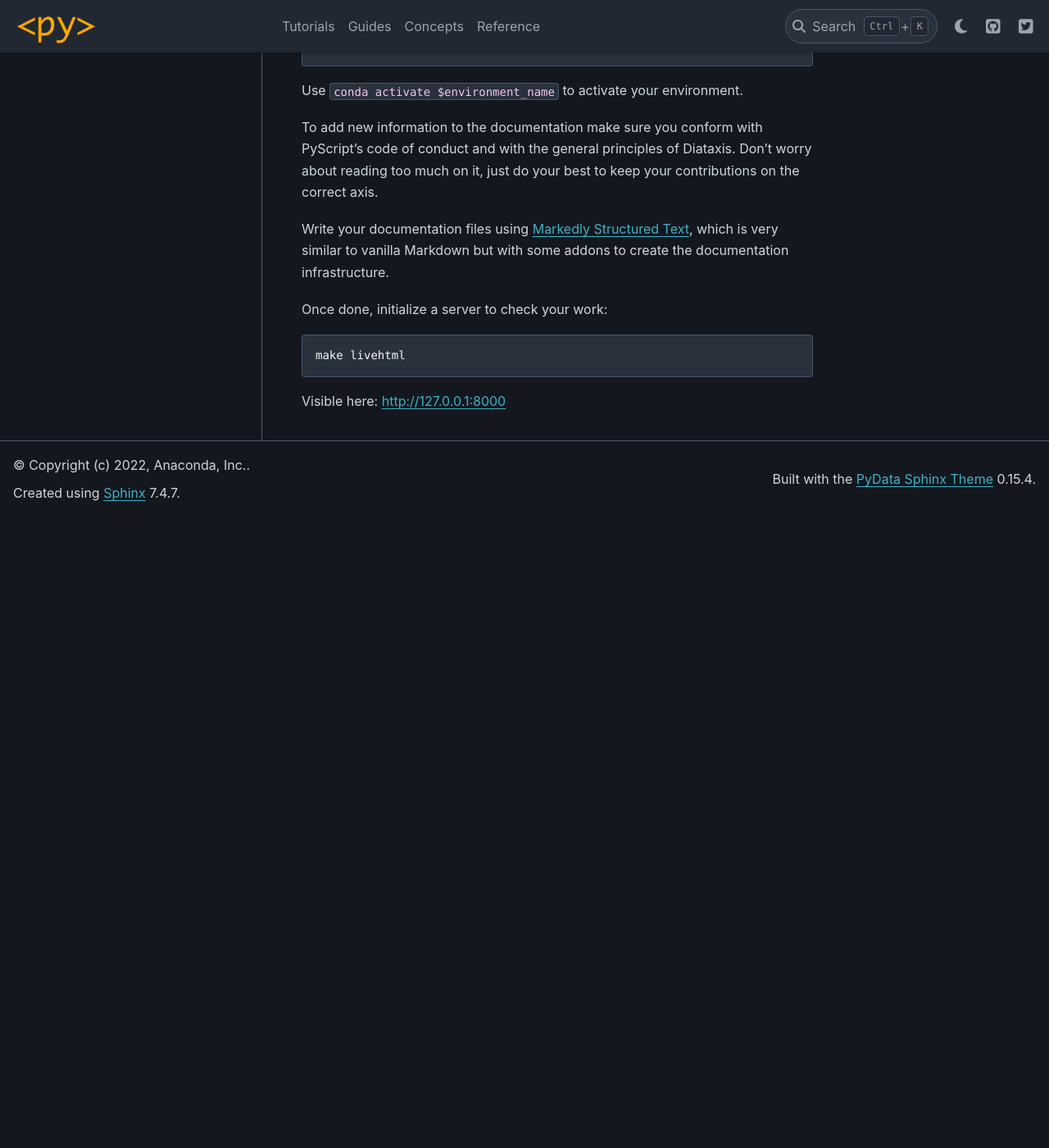
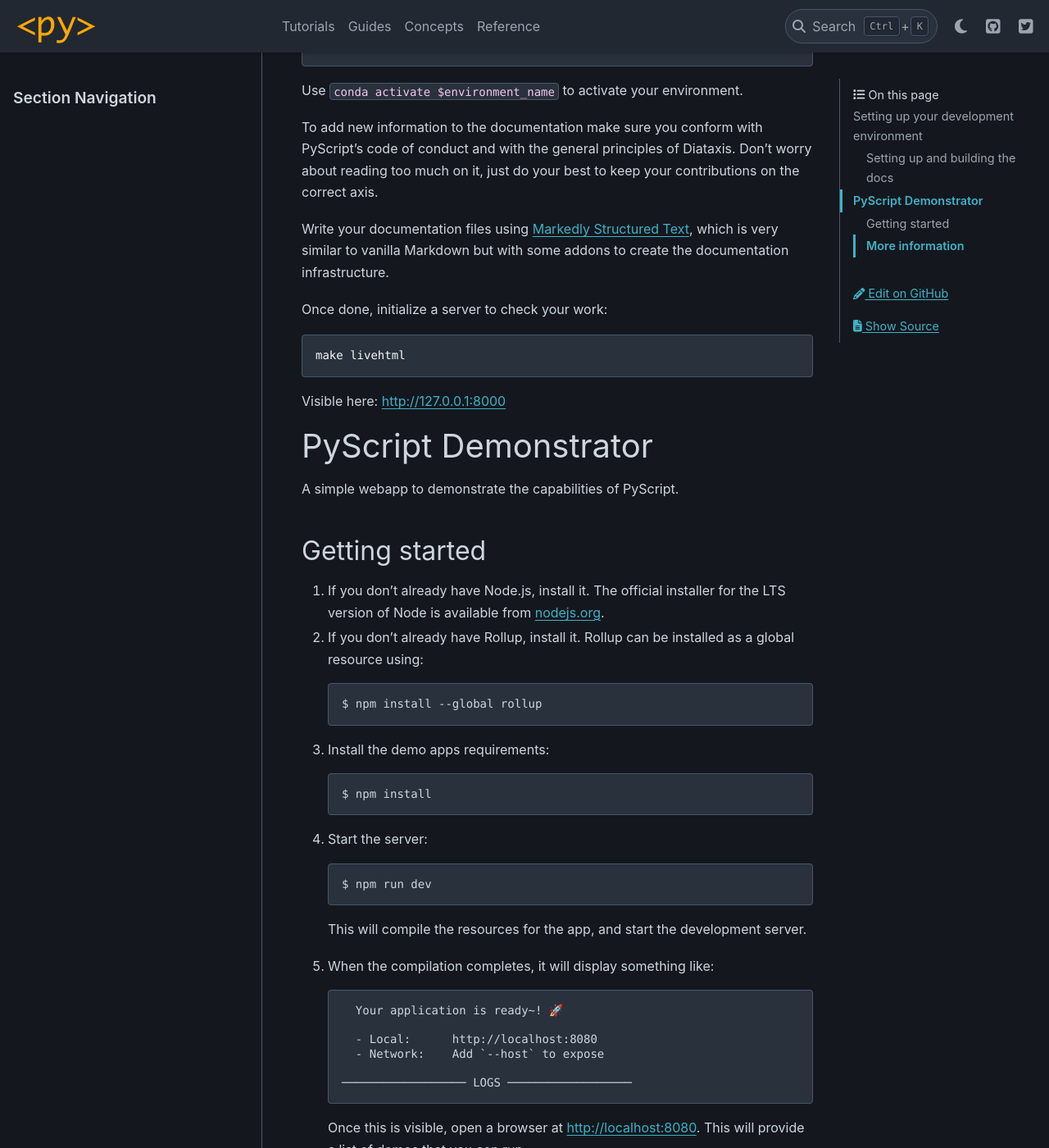
Before and after one commit to pyscript/pyscript, a Sphinx documentation site: the page built from docs/development/setting-up-environment.md, in a window 1280 px wide and 1400 px high, scrolled down 1456 px. Shown: the whole window at 82% size. Built offline with Sphinx 7.4.7 and the PyData theme 0.15.4, drawn with Linux system fonts in a browser that asks for light colours; before the commit the page ends 2086 px from its top, so only the background shows below that; some of the changed text lies outside the part shown.

Commit message:
Fixing docs issue #1033

````diff
--- a/docs/development/setting-up-environment.md
+++ b/docs/development/setting-up-environment.md
@@ -67,3 +67,50 @@
 ```
 
 Visible here: [http://127.0.0.1:8000](http://127.0.0.1:8000)
+
+# PyScript Demonstrator
+
+A simple webapp to demonstrate the capabilities of PyScript.
+
+## Getting started
+
+1. If you don't already have Node.js, install it. The official installer for the
+   LTS version of Node is available from [nodejs.org](https://nodejs.org/).
+
+2. If you don't already have Rollup, install it. Rollup can be installed as a
+   global resource using:
+
+       $ npm install --global rollup
+
+3. Install the demo apps requirements:
+
+       $ npm install
+
+4. Start the server:
+
+       $ npm run dev
+
+   This will compile the resources for the app, and start the development server.
+
+5. When the compilation completes, it will display something like:
+
+         Your application is ready~! 🚀
+
+         - Local:      http://localhost:8080
+         - Network:    Add `--host` to expose
+
+       ────────────────── LOGS ──────────────────
+
+   Once this is visible, open a browser at
+   [http://localhost:8080](http://localhost:8080). This will provide a list of
+   demos that you can run.
+
+## More information
+
+For more information:
+
+* [Discussion board](https://community.anaconda.cloud/c/tech-topics/pyscript)
+* [Home Page](https://pyscript.net/)
+* [Blog Post](https://engineering.anaconda.com/2022/04/welcome-pyscript.html)
+* [Discord Channel](https://discord.gg/BYB2kvyFwm)
+We use Discord as the main place for our discussions
````
Also changed, not shown: docs/development/developing.md (+0 -46 lines), pyscriptjs/README.md.
